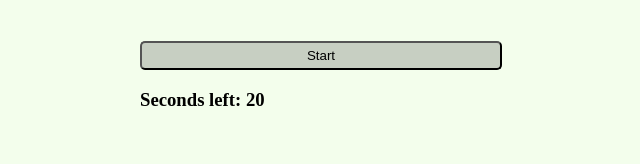
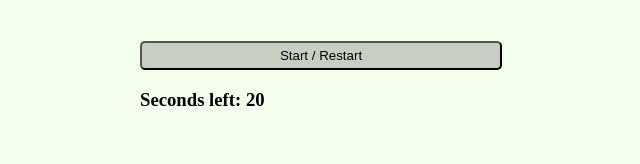
Before and after one commit to MalihaKabir/frogger-game, a plain HTML site: page index.html in a window 1280 px wide. Shown: the top 164 px of the page, 319-959 px from the left. Drawn offline with Linux system fonts and the light colour scheme.

```diff
--- a/index.html
+++ b/index.html
@@ -7,7 +7,7 @@
   </head>
   <body>
     <div class="center">
-      <button id="button">Start</button>
+      <button id="button">Start / Restart</button>
       <h3> Seconds left: <span id="time-left">20</span></h3>
       <h3 id="result"></h3>
 
```
